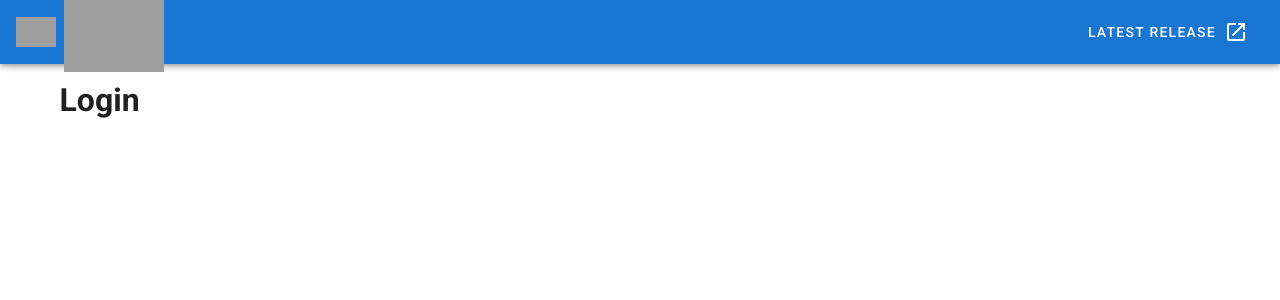
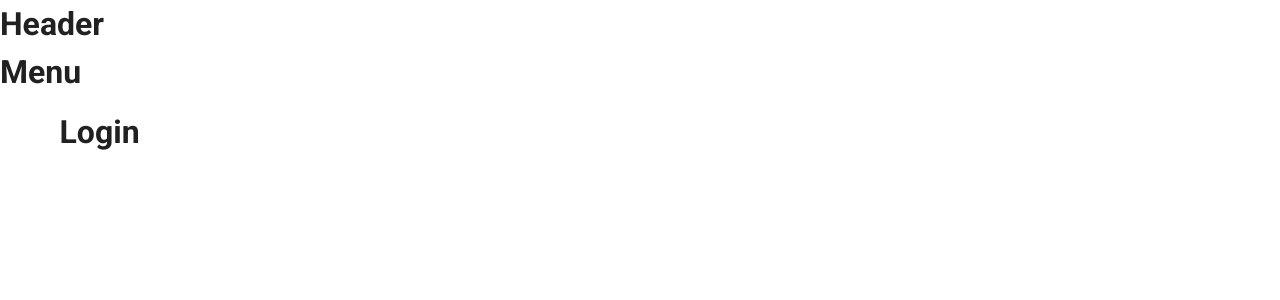
Before and after one commit to Wuttiwat2001/Vue-Stock, a Vue app: page /login in a window 1280 px wide. Shown: the top 300 px of the page. Built offline with nearby package versions, Linux system fonts and the light colour scheme; grey boxes are pictures that could not be loaded.

Commit message:
Sup Components Header Content Menu

```diff
--- a/src/App.vue
+++ b/src/App.vue
@@ -1,53 +1,22 @@
 <template>
   <v-app>
-    <v-app-bar
-      app
-      color="primary"
-      dark
-    >
-      <div class="d-flex align-center">
-        <v-img
-          alt="Vuetify Logo"
-          class="shrink mr-2"
-          contain
-          src="https://cdn.vuetifyjs.com/images/logos/vuetify-logo-dark.png"
-          transition="scale-transition"
-          width="40"
-        />
-
-        <v-img
-          alt="Vuetify Name"
-          class="shrink mt-1 hidden-sm-and-down"
-          contain
-          min-width="100"
-          src="https://cdn.vuetifyjs.com/images/logos/vuetify-name-dark.png"
-          width="100"
-        />
-      </div>
-
-      <v-spacer></v-spacer>
-
-      <v-btn
-        href="https://github.com/vuetifyjs/vuetify/releases/latest"
-        target="_blank"
-        text
-      >
-        <span class="mr-2">Latest Release</span>
-        <v-icon>mdi-open-in-new</v-icon>
-      </v-btn>
-    </v-app-bar>
-
-    <v-main>
-      <router-view/>
-    </v-main>
+    <Header />
+    <Menu />
+    <Content />
   </v-app>
 </template>
 
 <script>
-
+import Header from "@/components/core/Header.vue";
+import Content from "@/components/core/Content.vue";
+import Menu from "@/components/core/Menu.vue";
 export default {
-  name: 'App',
-
+  name: "App",
+  components: {
+    Header,
+    Content,
+    Menu,
+  },
   data: () => ({
     //
   }),
--- /dev/null
+++ b/src/components/core/Content.vue
@@ -0,0 +1,13 @@
+<template>
+  <v-main>
+    <router-view/>
+  </v-main>
+</template>
+<script>
+export default {
+  name: 'content'
+}
+</script>
+<style>
+
+</style>
--- /dev/null
+++ b/src/components/core/Header.vue
@@ -0,0 +1,11 @@
+<template>
+  <h1>Header</h1>
+</template>
+<script>
+export default {
+  name: 'header'
+}
+</script>
+<style>
+
+</style>
--- /dev/null
+++ b/src/components/core/Menu.vue
@@ -0,0 +1,11 @@
+<template>
+  <h1>Menu</h1>
+</template>
+<script>
+export default {
+  name: 'menu'
+}
+</script>
+<style>
+
+</style>
```
Also changed, not shown: src/components/HelloWorld.vue (deleted, +0 -151 lines).
